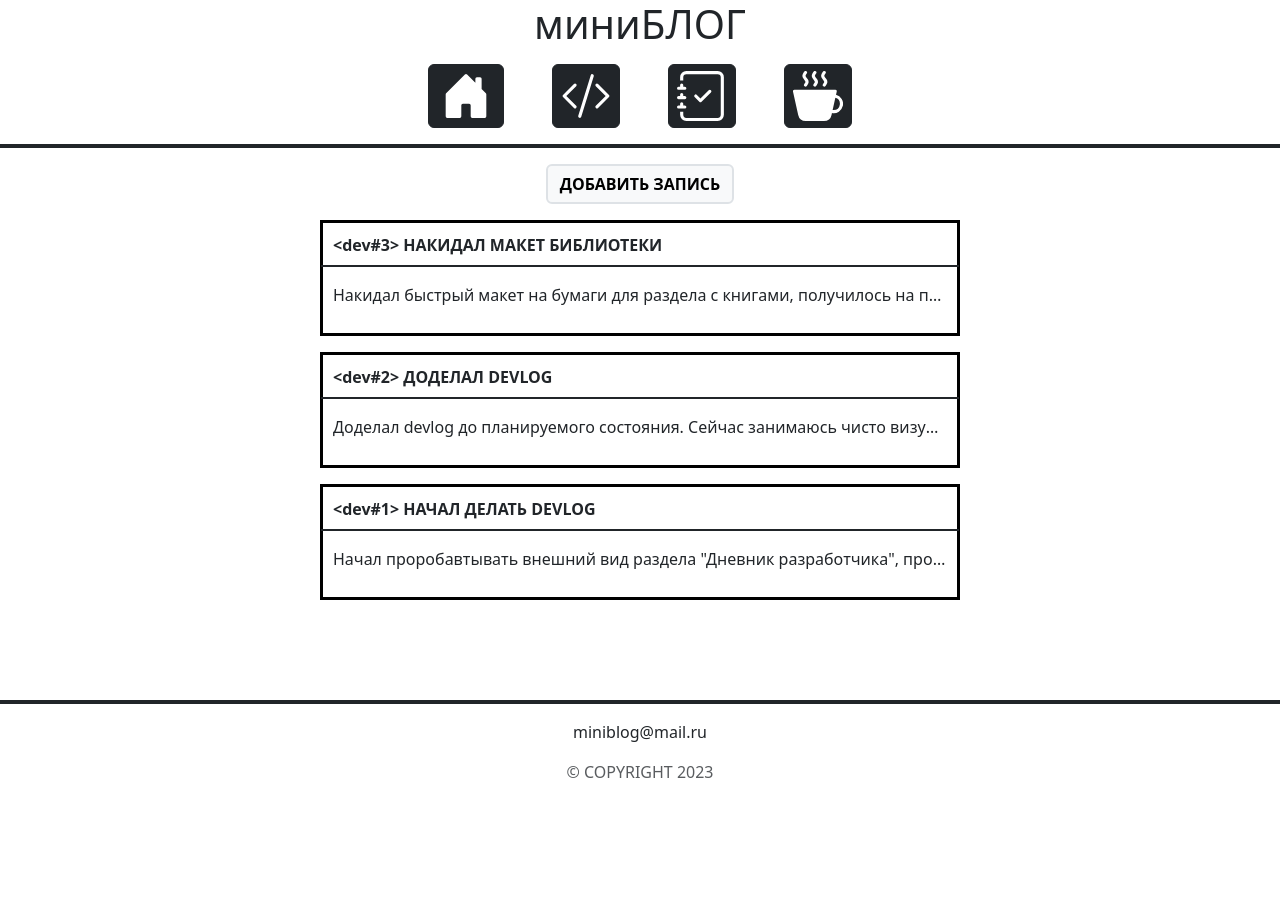
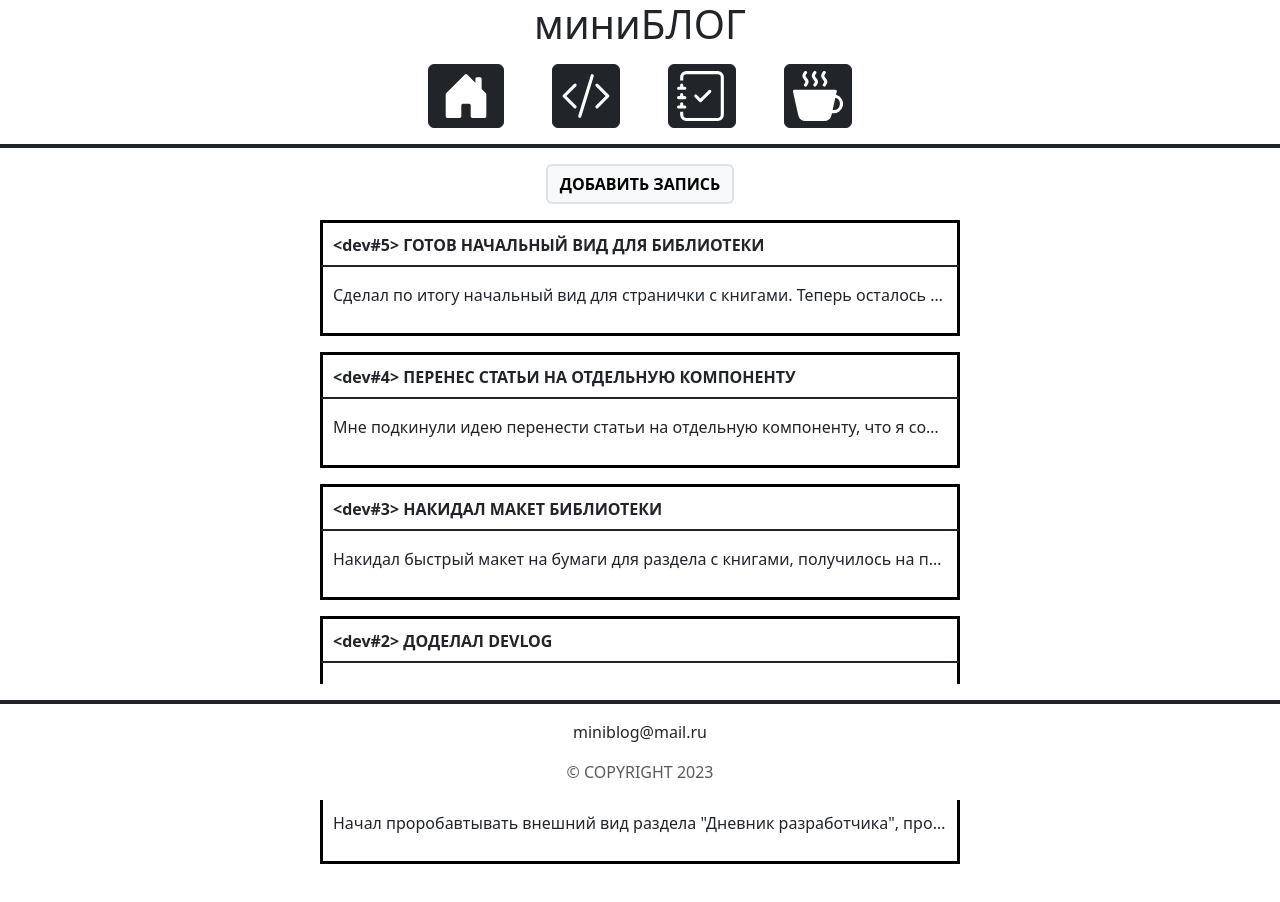
Before and after one commit to Potapov-AA/J-BLOG, a Vue app: page /devlog in a window 1280 px wide. Shown: the top 902 px of the page. Before the commit the page ends 800 px from the top, so only its background shows below. Built offline with nearby package versions, Linux system fonts and the light colour scheme.

Commit message:
Новые записи в dtvlog

```diff
--- a/src/stores/devlog.js
+++ b/src/stores/devlog.js
@@ -4,9 +4,22 @@ const STORE_NAME = "devlog";
 
 const defaultValue = [
   {
+    id: 4,
+    title: "Готов начальный вид для библиотеки",
+    description:
+      "Сделал по итогу начальный вид для странички с книгами. Теперь осталось решить следующие проблемы. Во-первых, нужно сделать чтобы отображались все книги, ибо пока что все отображаются только в том случае, если число книг кратно 12-ти. Во-вторых, доделать внешний вид карточек. В-третьих, сделать нормальное отображение для стрелок карусели. В-четвертых, перенсти карточку книги в отдельную компоненту.",
+  },
+  {
+    id: 3,
+    title: "Перенес статьи на отдельную компоненту",
+    description:
+      "Мне подкинули идею перенести статьи на отдельную компоненту, что я собственно и сделал, в целом оказалось даже удобнее, теперь потенциально ее можно использовать еще где-нибудь. Как мысль, например на главной странице сайта, указать статистку, например, последние книги и последняя запись devlog-а",
+  },
+  {
     id: 2,
-    title: "накидал макет библиотеки",
-    description: "Накидал быстрый макет на бумаги для раздела с книгами, получилось на первый взгляд неплохо, осталось это все сверстать и посмотреть на то, что по итогу получится, в основу идеи для данного раздела легла механика карусели."
+    title: "Накидал макет библиотеки",
+    description:
+      "Накидал быстрый макет на бумаги для раздела с книгами, получилось на первый взгляд неплохо, осталось это все сверстать и посмотреть на то, что по итогу получится, в основу идеи для данного раздела легла механика карусели.",
   },
   {
     id: 1,
```
